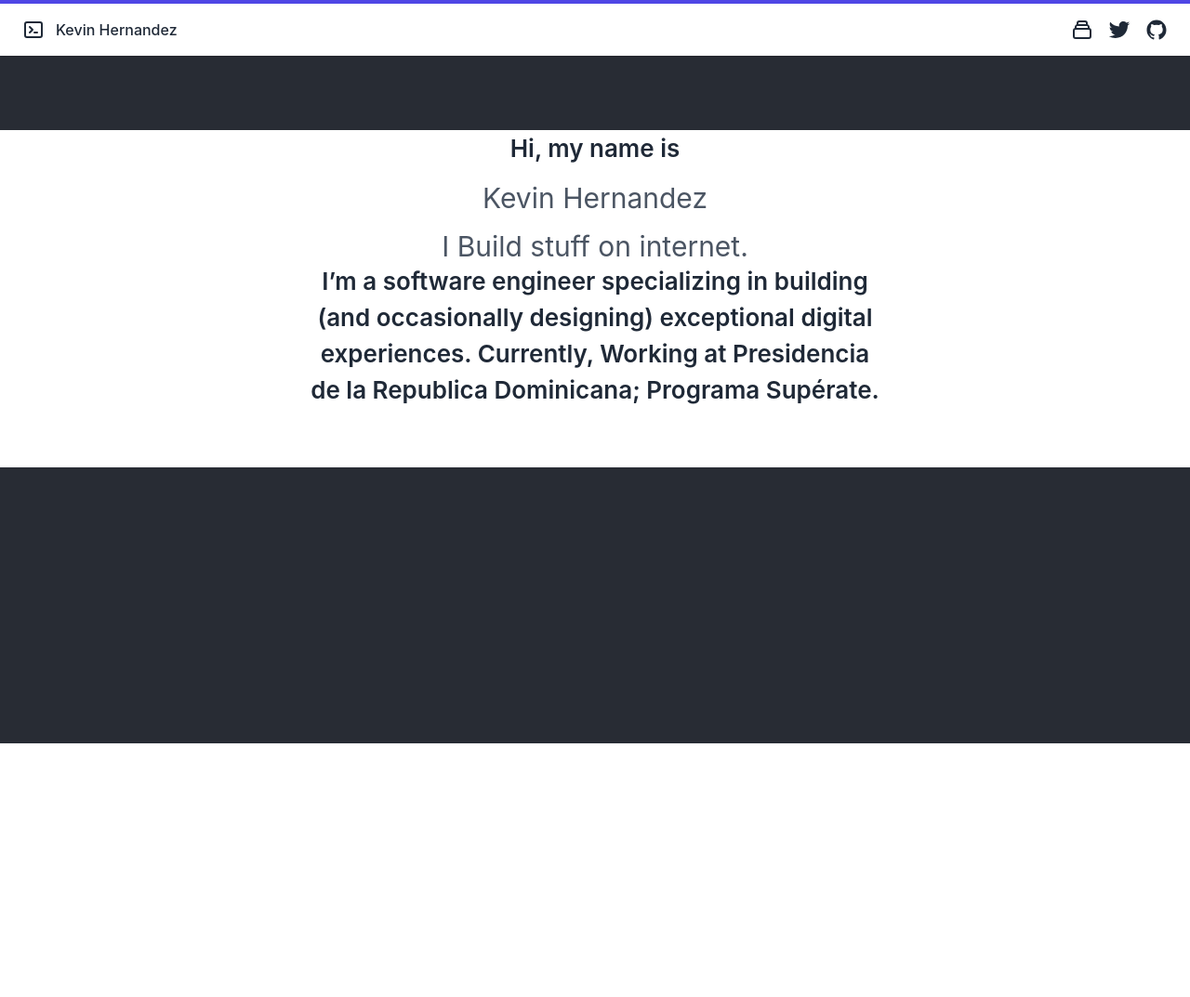
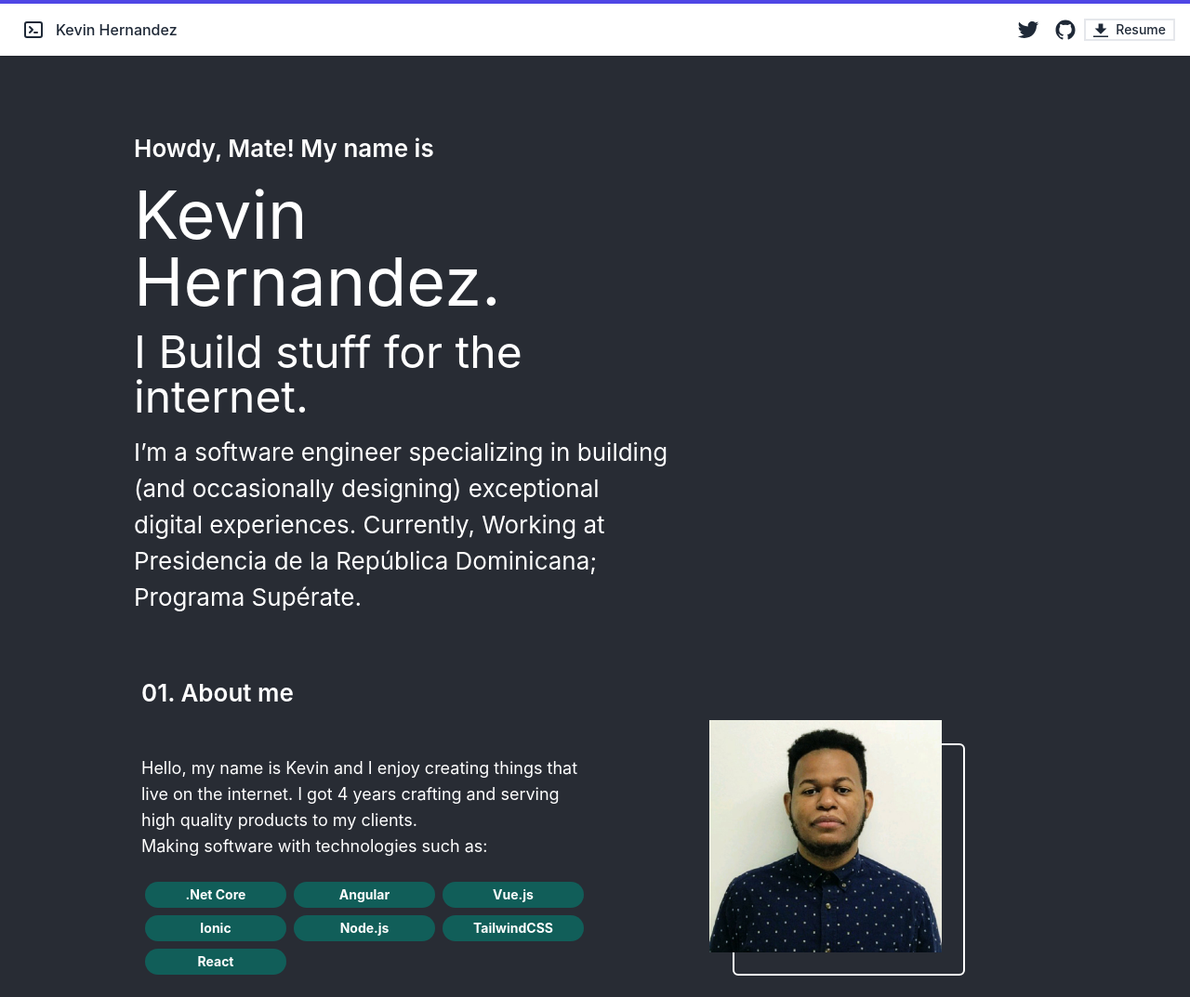
Before and after one commit to kevinHernandez05/kevinHernandez05.github.io, a React (Create React App) app in the folder portfolio/: page / in a window 1280 px wide. Shown: the whole page at 93% size. Before the commit the page ends 800 px from the top, so only its background shows below. Built offline with nearby package versions, Linux system fonts and the light colour scheme.

Commit message:
Seccion de About completada

```diff
--- a/portfolio/src/App.css
+++ b/portfolio/src/App.css
@@ -2,10 +2,6 @@
 @tailwind base;
 @tailwind components;
 @tailwind utilities;
-
-.App {
-  text-align: center;
-}
 
 .App-header {
   background-color: #282c34;
--- a/portfolio/src/App.js
+++ b/portfolio/src/App.js
@@ -2,15 +2,19 @@ import './App.css';
 
 //Components
 import Navbar from './components/navbar/navbar';
-import Header from './components/header/header'
+import Header from './components/header/header';
+import About from './components/about/about';
 
 
 function App() {
   return (
     <div className="App">
       <main className="App-header">
-        <Navbar name = "Kevin Hernandez"/>
-        <Header name = "Kevin Hernandez" job = 'Presidencia de la Republica Dominicana; Programa Supérate.'/>
+
+        <Navbar name="Kevin Hernandez" />
+        <Header name="Kevin Hernandez" job='Presidencia de la República Dominicana; Programa Supérate.' />
+        <About name="Kevin" />
+
       </main>
     </div>
   );
--- /dev/null
+++ b/portfolio/src/components/about/about.js
@@ -0,0 +1,36 @@
+import './style.css';
+import ProfilePic from './images/profile.jpeg';
+
+export default function About(props) {
+    return (
+        <section class="px-36 grid grid-cols-2">
+            <div class="px-2">
+                <p class="font-semibold">01. About me</p>
+                <p class="text-lg mt-12">
+                    Hello, my name is {props.name} and I enjoy creating things that live on the internet.
+                    I got {calculatingYears(2016)} years crafting and serving high quality products to
+                    my clients.
+                    <br></br>
+                    Making software with technologies such as:
+                </p>
+                <div class="grid grid-cols-3 text-center py-5">
+                    <span class="m-1 bg-teal-800 rounded-full px-2 font-bold text-sm leading-loose">.Net Core</span>
+                    <span class="m-1 bg-teal-800 rounded-full px-2 font-bold text-sm leading-loose">Angular</span>
+                    <span class="m-1 bg-teal-800 rounded-full px-2 font-bold text-sm leading-loose">Vue.js</span>
+                    <span class="m-1 bg-teal-800 rounded-full px-2 font-bold text-sm leading-loose">Ionic</span>
+                    <span class="m-1 bg-teal-800 rounded-full px-2 font-bold text-sm leading-loose">Node.js</span>
+                    <span class="m-1 bg-teal-800 rounded-full px-2 font-bold text-sm leading-loose">TailwindCSS</span>
+                    <span class="m-1 bg-teal-800 rounded-full px-2 font-bold text-sm leading-loose">React</span>
+                </div>
+            </div>
+
+            <div class="profilePicDiv px-2 flex items-center justify-center">
+                <img class="profilePic" width="250" height="250" src={ProfilePic} alt="Profile Photo"></img>
+            </div>
+        </section>
+    );
+}
+
+function calculatingYears(firstLaboralYear) {
+    return (new Date().getFullYear() - firstLaboralYear) - 1;
+}
--- /dev/null
+++ b/portfolio/src/components/about/style.css
@@ -0,0 +1,18 @@
+.profilePic{
+    z-index: 2;
+}
+
+.profilePicDiv:after {
+    content: '';
+    position: absolute;
+    border: 2px solid white;
+    width: 250px;
+    height: 250px;
+    margin-left: 50px;
+    margin-top: 50px;
+    border-bottom-left-radius: 6px;
+    border-bottom-right-radius: 6px;
+    border-top-left-radius: 6px;
+    border-top-right-radius: 6px;
+    z-index: 1;
+}
--- a/portfolio/src/components/header/header.js
+++ b/portfolio/src/components/header/header.js
@@ -1,12 +1,13 @@
 export default function Header(props){
     return(
-        <section class="bg-white mt-20">
-            <div class="max-w-2xl px-6 text-center mx-auto">
-                <p class="font-semibold text-gray-800">Hi, my name is</p>
-                <h2 class="text-3xl text-gray-600 mt-4">{props.name}</h2>
-                <h2 class="text-3xl text-gray-600 mt-4">I Build stuff on internet.</h2>
+        <section class="mt-20 px-24">
+            <div class="max-w-2xl px-12">
 
-                <p class="font-semibold text-gray-800">
+                <p class="font-semibold text-white-800">Howdy, Mate! My name is</p>
+                <h2 class="text-7xl text-white-600 mt-4">{props.name}.</h2>
+                <h2 class="text-5xl text-white-600 mt-4">I Build stuff for the internet.</h2>
+
+                <p class="text-white-800 mt-4">
                     I’m a software engineer specializing in building (and occasionally designing)
                     exceptional digital experiences. Currently, { workingPlace(props.job) }
                 </p>
--- a/portfolio/src/components/navbar/navbar.js
+++ b/portfolio/src/components/navbar/navbar.js
@@ -1,36 +1,44 @@
 export default function Navbar(props) {
   return (
-    <header class="bg-white shadow border-t-4 border-indigo-600">
+    <header class="bg-white shadow border-t-4 border-indigo-600 sticky top-0 z-50">
       <div class="container mx-auto px-6 py-4">
         <div class="flex items-center justify-between">
           <div>
             <a class="flex items-center text-gray-800 hover:text-indigo-600" href="#">
 
               <svg class="h-6 w-6 sm:h-6 sm:w-6" fill="none" viewBox="0 0 24 24" stroke="currentColor">
-                                <path stroke-linecap="round" stroke-linejoin="round" stroke-width="2" d="M8 9l3 3-3 3m5 0h3M5 20h14a2 2 0 002-2V6a2 2 0 00-2-2H5a2 2 0 00-2 2v12a2 2 0 002 2z"/>
+                <path stroke-linecap="round" stroke-linejoin="round" stroke-width="2" d="M8 9l3 3-3 3m5 0h3M5 20h14a2 2 0 002-2V6a2 2 0 00-2-2H5a2 2 0 00-2 2v12a2 2 0 002 2z" />
               </svg>
 
               <span class="mx-3 font-medium text-sm md:text-base">{props.name}</span>
             </a>
           </div>
           <div class="flex items-center -mx-2">
+
             <a class="flex items-center mx-2 text-gray-800 hover:text-indigo-600" href="#">
-                            <svg class="h-5 w-5 sm:h-6 sm:w-6" viewBox="0 0 24 24" fill="none" xmlns="http://www.w3.org/2000/svg">
-                                <path d="M19 11H5M19 11C20.1046 11 21 11.8954 21 13V19C21 20.1046 20.1046 21 19 21H5C3.89543 21 3 20.1046 3 19V13C3 11.8954 3.89543 11 5 11M19 11V9C19 7.89543 18.1046 7 17 7M5 11V9C5 7.89543 5.89543 7 7 7M7 7V5C7 3.89543 7.89543 3 9 3H15C16.1046 3 17 3.89543 17 5V7M7 7H17" stroke="currentColor" stroke-width="2" stroke-linecap="round" stroke-linejoin="round"/>
+              <svg class="h-5 w-5 sm:h-6 sm:w-6 fill-current" xmlns='http://www.w3.org/2000/svg' viewBox='0 0 512 512'>
+                <path d='M496,109.5a201.8,201.8,0,0,1-56.55,15.3,97.51,97.51,0,0,0,43.33-53.6,197.74,197.74,0,0,1-62.56,23.5A99.14,99.14,0,0,0,348.31,64c-54.42,0-98.46,43.4-98.46,96.9a93.21,93.21,0,0,0,2.54,22.1,280.7,280.7,0,0,1-203-101.3A95.69,95.69,0,0,0,36,130.4C36,164,53.53,193.7,80,211.1A97.5,97.5,0,0,1,35.22,199v1.2c0,47,34,86.1,79,95a100.76,100.76,0,0,1-25.94,3.4,94.38,94.38,0,0,1-18.51-1.8c12.51,38.5,48.92,66.5,92.05,67.3A199.59,199.59,0,0,1,39.5,405.6,203,203,0,0,1,16,404.2,278.68,278.68,0,0,0,166.74,448c181.36,0,280.44-147.7,280.44-275.8,0-4.2-.11-8.4-.31-12.5A198.48,198.48,0,0,0,496,109.5Z' />
               </svg>
             </a>
 
             <a class="flex items-center mx-2 text-gray-800 hover:text-indigo-600" href="#">
               <svg class="h-5 w-5 sm:h-6 sm:w-6 fill-current" xmlns='http://www.w3.org/2000/svg' viewBox='0 0 512 512'>
-                                <path d='M496,109.5a201.8,201.8,0,0,1-56.55,15.3,97.51,97.51,0,0,0,43.33-53.6,197.74,197.74,0,0,1-62.56,23.5A99.14,99.14,0,0,0,348.31,64c-54.42,0-98.46,43.4-98.46,96.9a93.21,93.21,0,0,0,2.54,22.1,280.7,280.7,0,0,1-203-101.3A95.69,95.69,0,0,0,36,130.4C36,164,53.53,193.7,80,211.1A97.5,97.5,0,0,1,35.22,199v1.2c0,47,34,86.1,79,95a100.76,100.76,0,0,1-25.94,3.4,94.38,94.38,0,0,1-18.51-1.8c12.51,38.5,48.92,66.5,92.05,67.3A199.59,199.59,0,0,1,39.5,405.6,203,203,0,0,1,16,404.2,278.68,278.68,0,0,0,166.74,448c181.36,0,280.44-147.7,280.44-275.8,0-4.2-.11-8.4-.31-12.5A198.48,198.48,0,0,0,496,109.5Z'/>
+                <path d='M256,32C132.3,32,32,134.9,32,261.7c0,101.5,64.2,187.5,153.2,217.9a17.56,17.56,0,0,0,3.8.4c8.3,0,11.5-6.1,11.5-11.4,0-5.5-.2-19.9-.3-39.1a102.4,102.4,0,0,1-22.6,2.7c-43.1,0-52.9-33.5-52.9-33.5-10.2-26.5-24.9-33.6-24.9-33.6-19.5-13.7-.1-14.1,1.4-14.1h.1c22.5,2,34.3,23.8,34.3,23.8,11.2,19.6,26.2,25.1,39.6,25.1a63,63,0,0,0,25.6-6c2-14.8,7.8-24.9,14.2-30.7-49.7-5.8-102-25.5-102-113.5,0-25.1,8.7-45.6,23-61.6-2.3-5.8-10-29.2,2.2-60.8a18.64,18.64,0,0,1,5-.5c8.1,0,26.4,3.1,56.6,24.1a208.21,208.21,0,0,1,112.2,0c30.2-21,48.5-24.1,56.6-24.1a18.64,18.64,0,0,1,5,.5c12.2,31.6,4.5,55,2.2,60.8,14.3,16.1,23,36.6,23,61.6,0,88.2-52.4,107.6-102.3,113.3,8,7.1,15.2,21.1,15.2,42.5,0,30.7-.3,55.5-.3,63,0,5.4,3.1,11.5,11.4,11.5a19.35,19.35,0,0,0,4-.4C415.9,449.2,480,363.1,480,261.7,480,134.9,379.7,32,256,32Z' />
               </svg>
             </a>
 
+            <div class="border-solid border-2 border-light-blue-500">
               <a class="flex items-center mx-2 text-gray-800 hover:text-indigo-600" href="#">
-                            <svg class="h-5 w-5 sm:h-6 sm:w-6 fill-current" xmlns='http://www.w3.org/2000/svg' viewBox='0 0 512 512'>
-                                <path d='M256,32C132.3,32,32,134.9,32,261.7c0,101.5,64.2,187.5,153.2,217.9a17.56,17.56,0,0,0,3.8.4c8.3,0,11.5-6.1,11.5-11.4,0-5.5-.2-19.9-.3-39.1a102.4,102.4,0,0,1-22.6,2.7c-43.1,0-52.9-33.5-52.9-33.5-10.2-26.5-24.9-33.6-24.9-33.6-19.5-13.7-.1-14.1,1.4-14.1h.1c22.5,2,34.3,23.8,34.3,23.8,11.2,19.6,26.2,25.1,39.6,25.1a63,63,0,0,0,25.6-6c2-14.8,7.8-24.9,14.2-30.7-49.7-5.8-102-25.5-102-113.5,0-25.1,8.7-45.6,23-61.6-2.3-5.8-10-29.2,2.2-60.8a18.64,18.64,0,0,1,5-.5c8.1,0,26.4,3.1,56.6,24.1a208.21,208.21,0,0,1,112.2,0c30.2-21,48.5-24.1,56.6-24.1a18.64,18.64,0,0,1,5,.5c12.2,31.6,4.5,55,2.2,60.8,14.3,16.1,23,36.6,23,61.6,0,88.2-52.4,107.6-102.3,113.3,8,7.1,15.2,21.1,15.2,42.5,0,30.7-.3,55.5-.3,63,0,5.4,3.1,11.5,11.4,11.5a19.35,19.35,0,0,0,4-.4C415.9,449.2,480,363.1,480,261.7,480,134.9,379.7,32,256,32Z'/>
+                <svg class="fill-current w-4 h-4 mr-2" xmlns="http://www.w3.org/2000/svg" viewBox="0 0 20 20">
+                  <path d="M13 8V2H7v6H2l8 8 8-8h-5zM0 18h20v2H0v-2z" />
                 </svg>
+                <span class="font-medium text-sm">Resume</span>
               </a>
+
+            </div>
+
+
+
           </div>
         </div>
       </div>
```
Also changed, not shown: portfolio/src/components/about/images/profile.jpeg (added), portfolio/src/components/projects/projects.js (added). Lines whose indentation alone changed are shown as unchanged.
